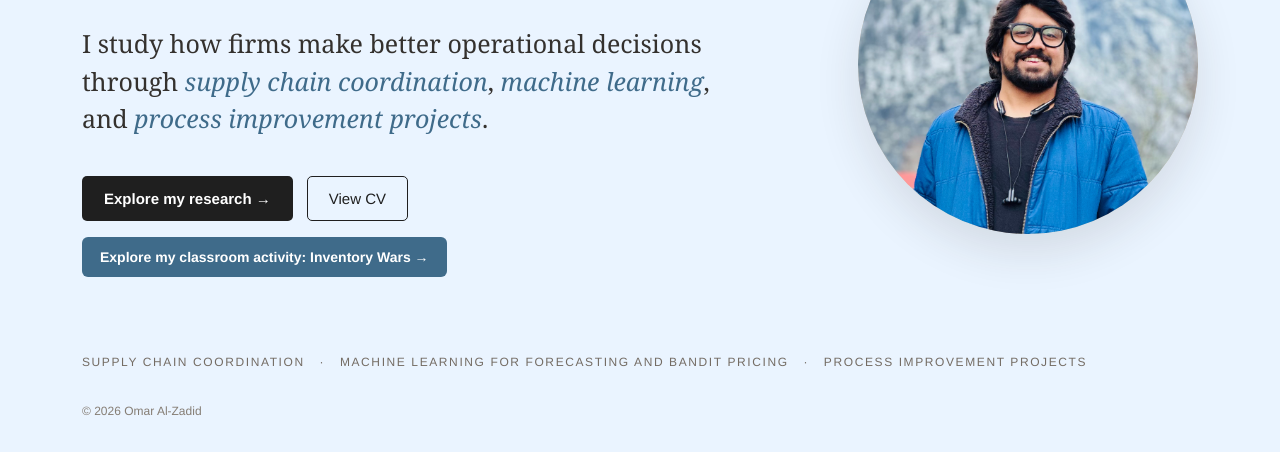
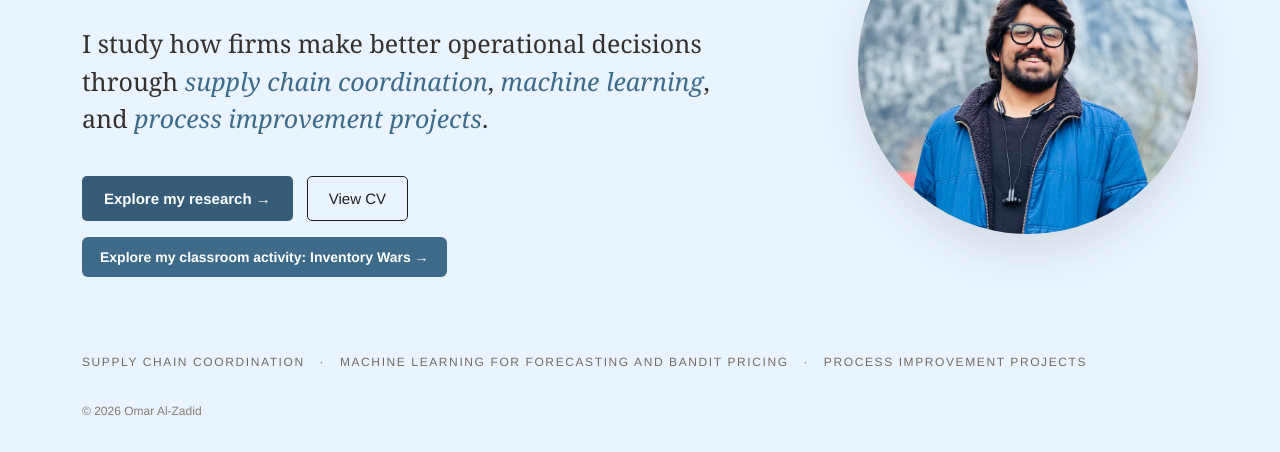
Before and after one commit to omar-al-zadid/omar-al-zadid.github.io, a plain HTML site: page index.html in a window 1280 px wide. Shown: the part 348-800 px from the top of the page. Drawn offline with Linux system fonts and the light colour scheme.

Commit message:
Update index.html

```diff
--- a/index.html
+++ b/index.html
@@ -162,7 +162,7 @@
     .research-button {
       display: inline-block;
       padding: 14px 22px;
-      background: #1f1f1f;
+      background: #365C77;
       color: white;
       text-decoration: none;
       border-radius: 5px;
```
